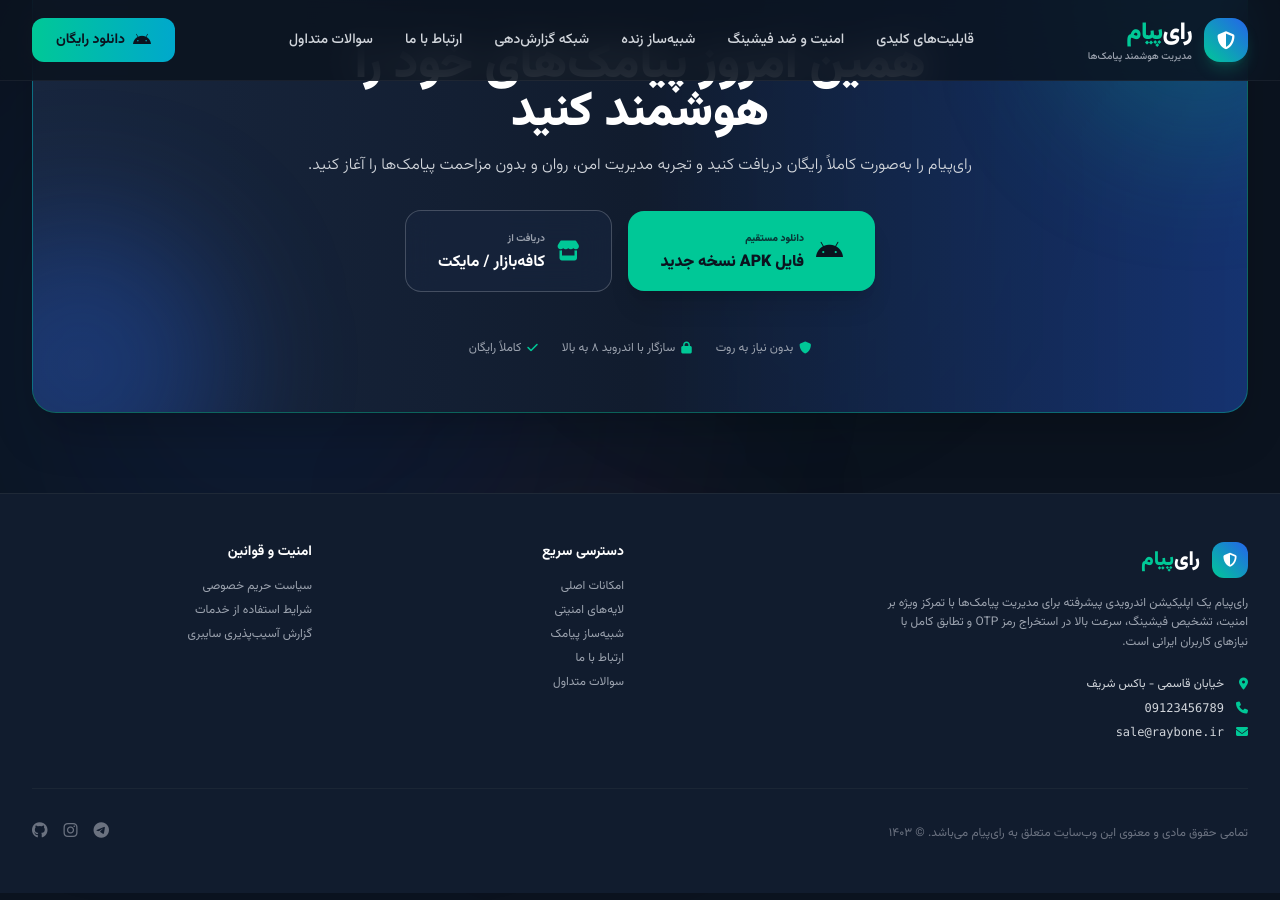
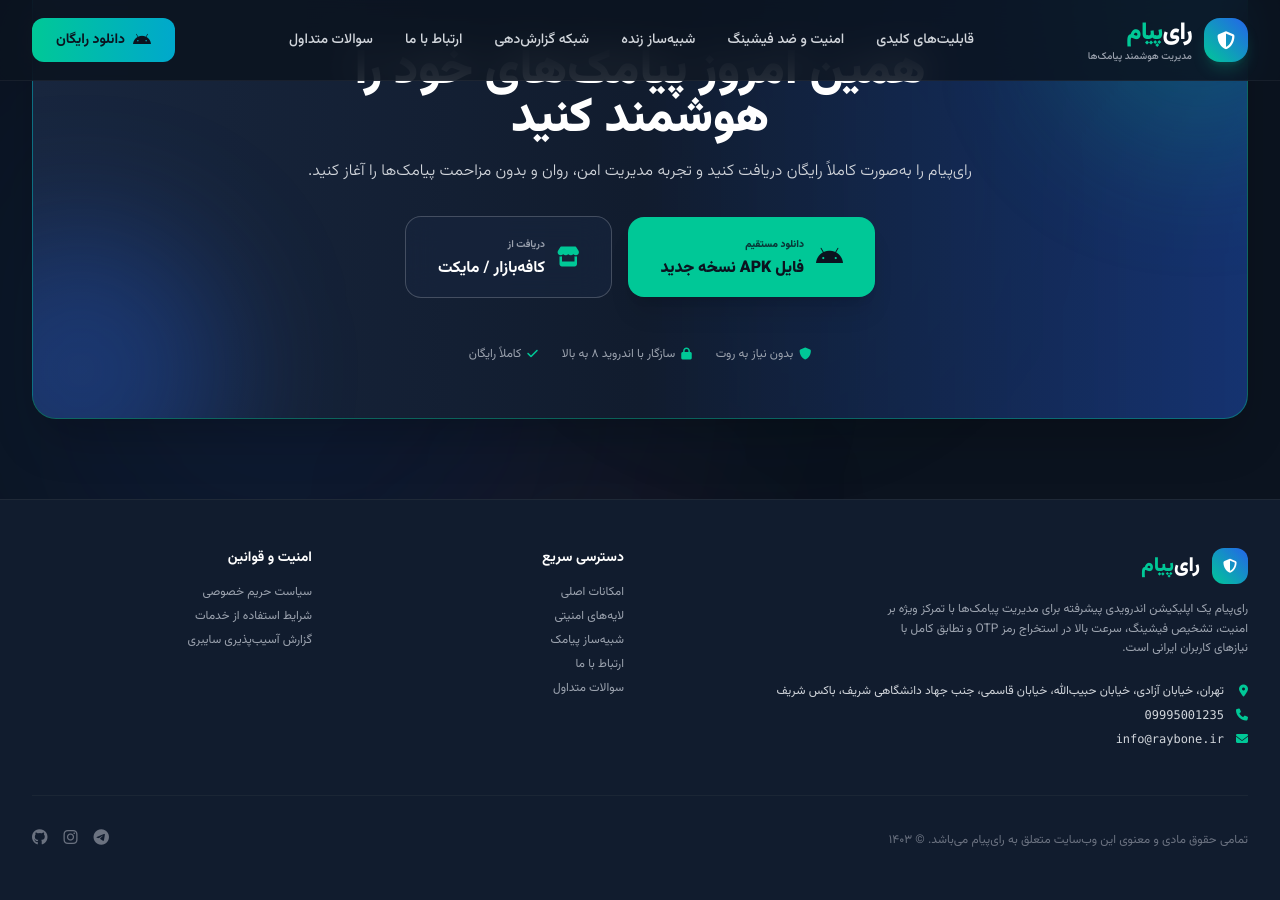
Before and after one commit to RayboneDev/raypayam-landing, a Jekyll site: the page built from index.html, in a window 1280 px wide and 900 px high, scrolled down 5238 px. Built offline with Jekyll 4.4.1, drawn with Linux system fonts in a browser that asks for light colours; nearby versions of some CDN libraries; some of the changed text lies outside the part shown.

Commit message:
fixed contacts

```diff
--- a/_includes/contact.html
+++ b/_includes/contact.html
@@ -24,8 +24,8 @@
                     </div>
                     <div>
                         <div class="text-xs text-gray-400">شماره تماس رسمی</div>
-                        <a href="tel:09123456879"
-                            class="text-base font-bold text-white dir-ltr font-mono hover:text-cyanGlow transition-colors">09123456879</a>
+                        <a href="tel:09995001235"
+                            class="text-base font-bold text-white dir-ltr font-mono hover:text-cyanGlow transition-colors">09995001235</a>
                     </div>
                 </div>
                 <button onclick="copyToClipboard('09123456789', this)" title="کپی شماره تلفن"
@@ -44,11 +44,11 @@
                     </div>
                     <div>
                         <div class="text-xs text-gray-400">پست الکترونیک</div>
-                        <a href="mailto:sale@raybone.ir"
-                            class="text-base font-bold text-white font-mono hover:text-cyanGlow transition-colors">sale@raybone.ir</a>
+                        <a href="mailto:info@raybone.ir"
+                            class="text-base font-bold text-white font-mono hover:text-cyanGlow transition-colors">info@raybone.ir</a>
                     </div>
                 </div>
-                <button onclick="copyToClipboard('sale@raybone.ir', this)" title="کپی ایمیل"
+                <button onclick="copyToClipboard('info@raybone.ir', this)" title="کپی ایمیل"
                     class="p-2.5 rounded-lg bg-white/5 hover:bg-cyanGlow/20 text-gray-400 hover:text-cyanGlow transition-all">
                     <i class="fa-regular fa-copy"></i>
                 </button>
@@ -63,7 +63,7 @@
                 </div>
                 <div>
                     <div class="text-xs text-gray-400">آدرس دفتر مرکز نوآوری</div>
-                    <div class="text-sm font-bold text-white leading-snug">خیابان قاسمی - باکس شریف</div>
+                    <div class="text-sm font-bold text-white leading-snug">تهران - خیابان حبیب الله - خیابان قاسمی - باکس شریف</div>
                 </div>
             </div>
 
--- a/_includes/footer.html
+++ b/_includes/footer.html
@@ -21,17 +21,17 @@
                 <div class="pt-2 space-y-2 text-xs text-gray-300">
                     <div class="flex items-center gap-2">
                         <i class="fa-solid fa-location-dot text-cyanGlow w-4"></i>
-                        <span>خیابان قاسمی - باکس شریف</span>
+                        <span>تهران، خیابان آزادی، خیابان حبیب‌الله، خیابان قاسمی، جنب جهاد دانشگاهی شریف، باکس شریف</span>
                     </div>
                     <div class="flex items-center gap-2">
                         <i class="fa-solid fa-phone text-cyanGlow w-4"></i>
                         <a href="tel:09123456789"
-                            class="font-mono dir-ltr hover:text-cyanGlow transition-colors">09123456789</a>
+                            class="font-mono dir-ltr hover:text-cyanGlow transition-colors">09995001235</a>
                     </div>
                     <div class="flex items-center gap-2">
                         <i class="fa-solid fa-envelope text-cyanGlow w-4"></i>
-                        <a href="mailto:sale@raybone.ir"
-                            class="font-mono hover:text-cyanGlow transition-colors">sale@raybone.ir</a>
+                        <a href="mailto:info@raybone.ir"
+                            class="font-mono hover:text-cyanGlow transition-colors">info@raybone.ir</a>
                     </div>
                 </div>
             </div>
```
Also changed, not shown: privacy.html (+4 -5 lines), terms.html (+4 -4 lines).
